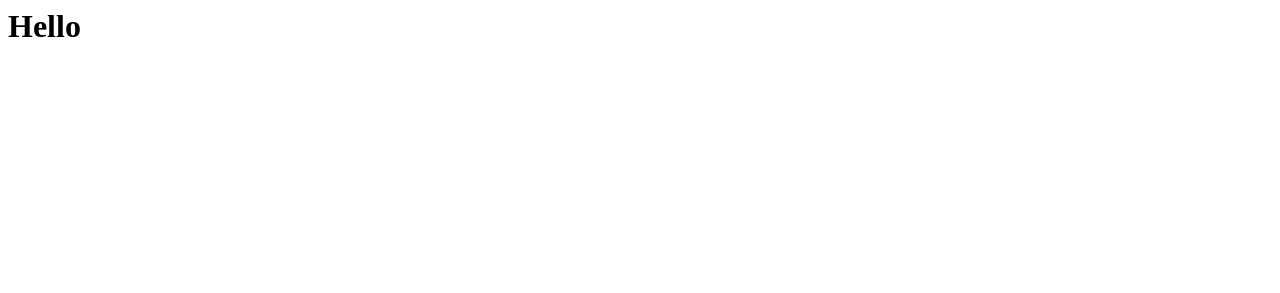
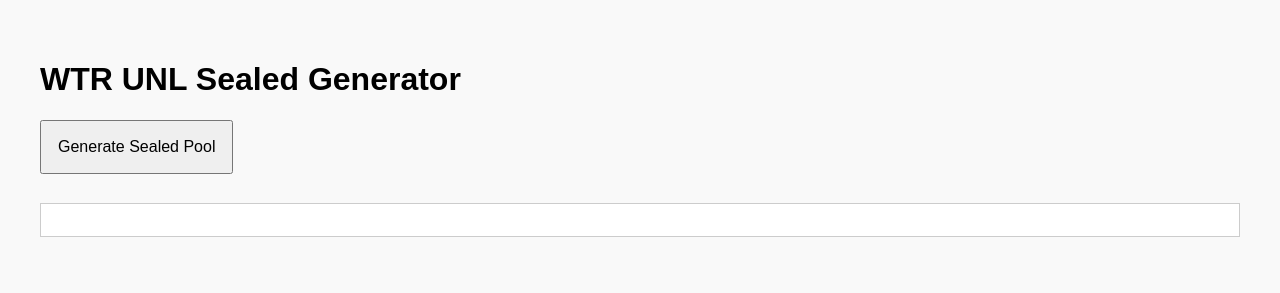
Before and after one commit to ZacharyCauchi/WTR_Sealed, a plain HTML site: page index.html in a window 1280 px wide. Drawn offline with Linux system fonts and the light colour scheme.

Commit message:
Update index.html

```diff
--- a/index.html
+++ b/index.html
@@ -1 +1,116 @@
-<h1>Hello</h1>
+<!DOCTYPE html>
+<html lang="en">
+<head>
+  <meta charset="UTF-8" />
+  <meta name="viewport" content="width=device-width, initial-scale=1.0" />
+  <title>WTR UNL Sealed Generator</title>
+  <style>
+    body {
+      font-family: sans-serif;
+      padding: 2rem;
+      background: #f9f9f9;
+    }
+    button {
+      padding: 1rem;
+      margin-bottom: 1rem;
+      font-size: 1rem;
+    }
+    pre {
+      background: #fff;
+      padding: 1rem;
+      border: 1px solid #ccc;
+      overflow-x: auto;
+      white-space: pre-wrap;
+    }
+  </style>
+</head>
+<body>
+  <h1>WTR UNL Sealed Generator</h1>
+  <button onclick="generateDeck()">Generate Sealed Pool</button>
+  <pre id="output"></pre>
+
+  <script>
+    function sample(array, count) {
+      const copy = [...array];
+      const result = [];
+      for (let i = 0; i < count && copy.length > 0; i++) {
+        const index = Math.floor(Math.random() * copy.length);
+        result.push(copy.splice(index, 1)[0]);
+      }
+      return result;
+    }
+
+    const LEGENDARY = ["Scabskin Leathers", "Tectonic Plating", "Mask of Momentum", "Braveforge Bracers", "Fyendal's Spring Tunic"];
+    const MAJESTIC = ["Alpha Rampage (red)", "Bloodrush Bellow (yellow)", "Crippling Crush (red)", "Spinal Crush (red)", "Lord of Wind (blue)", "Ancestral Empowerment (red)", "Glint the Quicksilver (blue)", "Steelblade Supremacy (red)", "Enlightened Strike (red)", "Tome of Fyendal (yellow)"];
+    const SUPER = ["Reckless Swing (blue)", "Sand Sketched Plan (blue)", "Bone Head Barrier (yellow)", "Cranial Crush (blue)", "Forged for War (yellow)", "Show Time! (blue)", "Mugenshi: RELEASE (blue)", "Hurricane Technique (yellow)", "Pounding Gale (red)", "Rout (red)", "Singing Steelblade (yellow)", "Ironsong Determination (yellow)", "Last Ditch Effort (blue)", "Crazy Brew (blue)", "Rememberance (yellow)"];
+
+    const BRUTE_RARE = ["Breakneck Battery (red)", "Breakneck Battery (yellow)", "Breakneck Battery (blue)", "Savage Feast (red)", "Savage Feast (yellow)", "Savage Feast (blue)", "Barraging Beatdown (red)", "Barraging Beatdown (yellow)", "Barraging Beatdown (blue)"];
+    const GUARDIAN_RARE = ["Disable (red)", "Disable (yellow)", "Disable (blue)", "Staunch Response (red)", "Staunch Response (yellow)", "Staunch Response (blue)", "Blessing of Deliverance (red)", "Blessing of Deliverance (yellow)", "Blessing of Deliverance (blue)"];
+    const NINJA_RARE = ["Fluster Fist (red)", "Fluster Fist (yellow)", "Fluster Fist (blue)", "Blackout Kick (red)", "Blackout Kick (yellow)", "Blackout Kick\t(blue)", "Flic Flak (red)", "Flic Flak (yellow)", "Flic Flak (blue)"];
+    const WARRIOR_RARE = ["Overpower (red)", "Overpower (yellow)", "Overpower (blue)", "Steelblade Shunt (red)", "Steelblade Shunt (yellow)", "Steelblade Shunt (blue)", "Warrior's Valor (red)", "Warrior's Valor (yellow)", "Warrior's Valor (blue)"];
+    const GENERIC_RARE = ["Snatch (red)", "Snatch (yellow)", "Snatch (blue)", "Energy Potion (blue)", "Potion of Strength (blue)", "Timesnap Potion (blue)", "Sigil of Solace (red)", "Sigil of Solace (yellow)", "Sigil of Solace (blue)", "Drone of Brutality (red)", "Drone of Brutality (yellow)", "Drone of Brutality (blue)"];
+
+    const ALL_RARES = [...BRUTE_RARE, ...GUARDIAN_RARE, ...NINJA_RARE, ...WARRIOR_RARE, ...GENERIC_RARE];
+
+    const CLASS_COMMON = [...Array(72).keys()].map(i => `Class Common ${i + 1}`); // placeholder
+    const GENERIC_COMMON = [...Array(72).keys()].map(i => `Generic Common ${i + 1}`); // placeholder
+    const COMMON_EQUIPMENT = [...Array(12).keys()].map(i => `Common Equipment ${i + 1}`); // placeholder
+
+    function generateDeck() {
+      let deck = [];
+      let equipment = [];
+
+      for (let i = 0; i < 6; i++) {
+        deck.push(...sample(CLASS_COMMON, 7));
+        deck.push(...sample(GENERIC_COMMON, 4));
+        equipment.push(...sample(COMMON_EQUIPMENT, 1));
+
+        const rareRoll = Math.random();
+        if (rareRoll < 1 / 12) {
+          deck.push(...sample(MAJESTIC, 1), ...sample(ALL_RARES, 1));
+        } else if (rareRoll < 1 / 12 + 1 / 6) {
+          deck.push(...sample(SUPER, 1), ...sample(ALL_RARES, 1));
+        } else {
+          deck.push(...sample(ALL_RARES, 2));
+        }
+
+        const foilRoll = Math.random();
+        if (foilRoll < 1 / 96) {
+          equipment.push(...sample(LEGENDARY, 1));
+        } else if (foilRoll < 1 / 96 + (1 - 1 / 96) * (1 / 168)) {
+          deck.push(...sample(MAJESTIC, 1));
+        } else if (foilRoll < 1 / 96 + (1 - 1 / 96) * (3 / 168)) {
+          deck.push(...sample(SUPER, 1));
+        } else if (foilRoll < 1 / 96 + (1 - 1 / 96) * (24 / 168)) {
+          deck.push(...sample(ALL_RARES, 1));
+        } else {
+          deck.push(...sample([...GENERIC_COMMON, ...CLASS_COMMON, ...COMMON_EQUIPMENT], 1));
+        }
+      }
+
+      const countCards = list =>
+        list.reduce((acc, card) => {
+          acc[card] = (acc[card] || 0) + 1;
+          return acc;
+        }, {});
+
+      const output = [];
+      const timestamp = new Date().toISOString().slice(0, 19).replace(/[:T]/g, "_");
+      output.push(`Name: WTR_UNL_SEALED_${timestamp}`);
+      output.push("\nArena cards\n2x Harmonized Kodachi\n1x Dawnblade\n1x Romping Club\n1x Anothos\n");
+
+      output.push("Equipment:");
+      for (const [card, qty] of Object.entries(countCards(equipment))) {
+        output.push(`${qty}x ${card}`);
+      }
+
+      output.push("\nDeck cards:");
+      for (const [card, qty] of Object.entries(countCards(deck))) {
+        output.push(`${qty}x ${card}`);
+      }
+
+      document.getElementById("output").textContent = output.join("\n");
+    }
+  </script>
+</body>
+</html>
```
